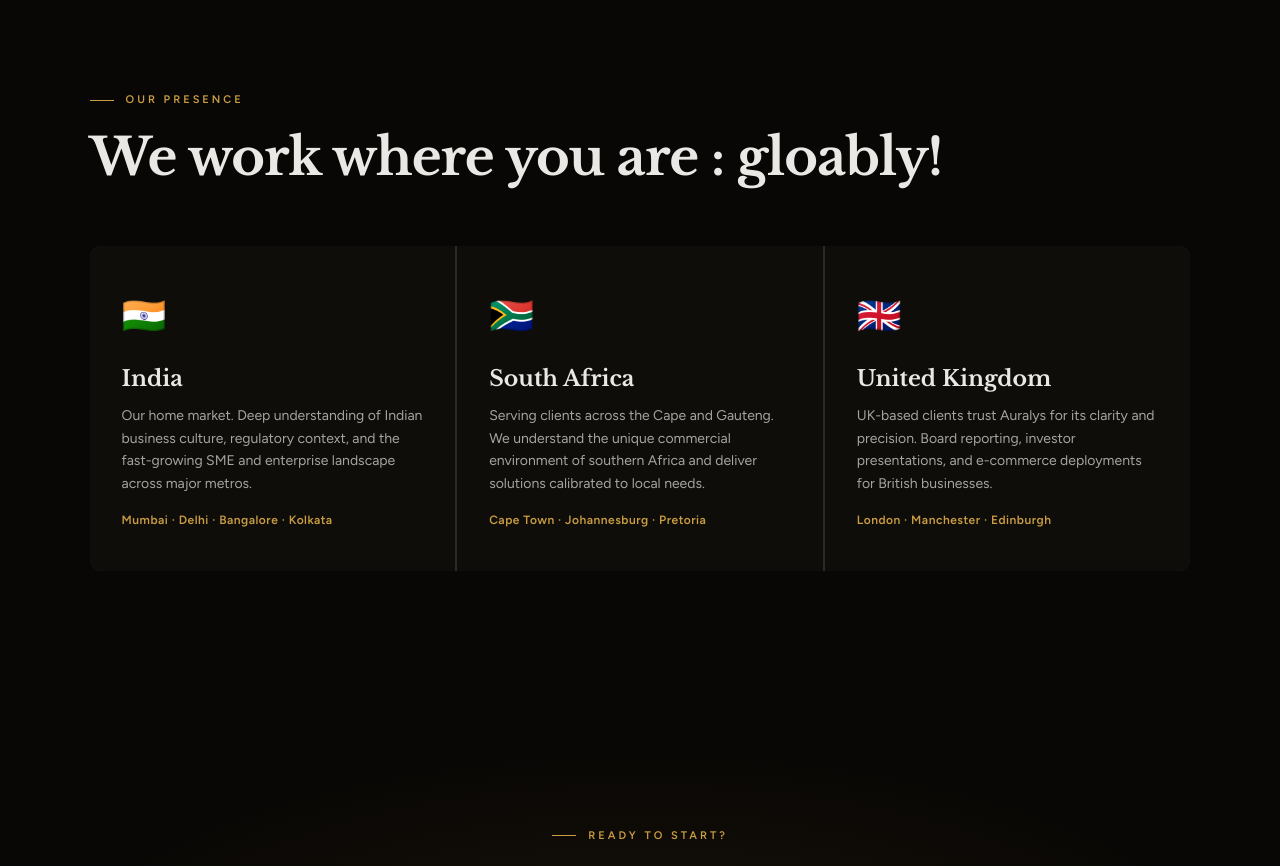
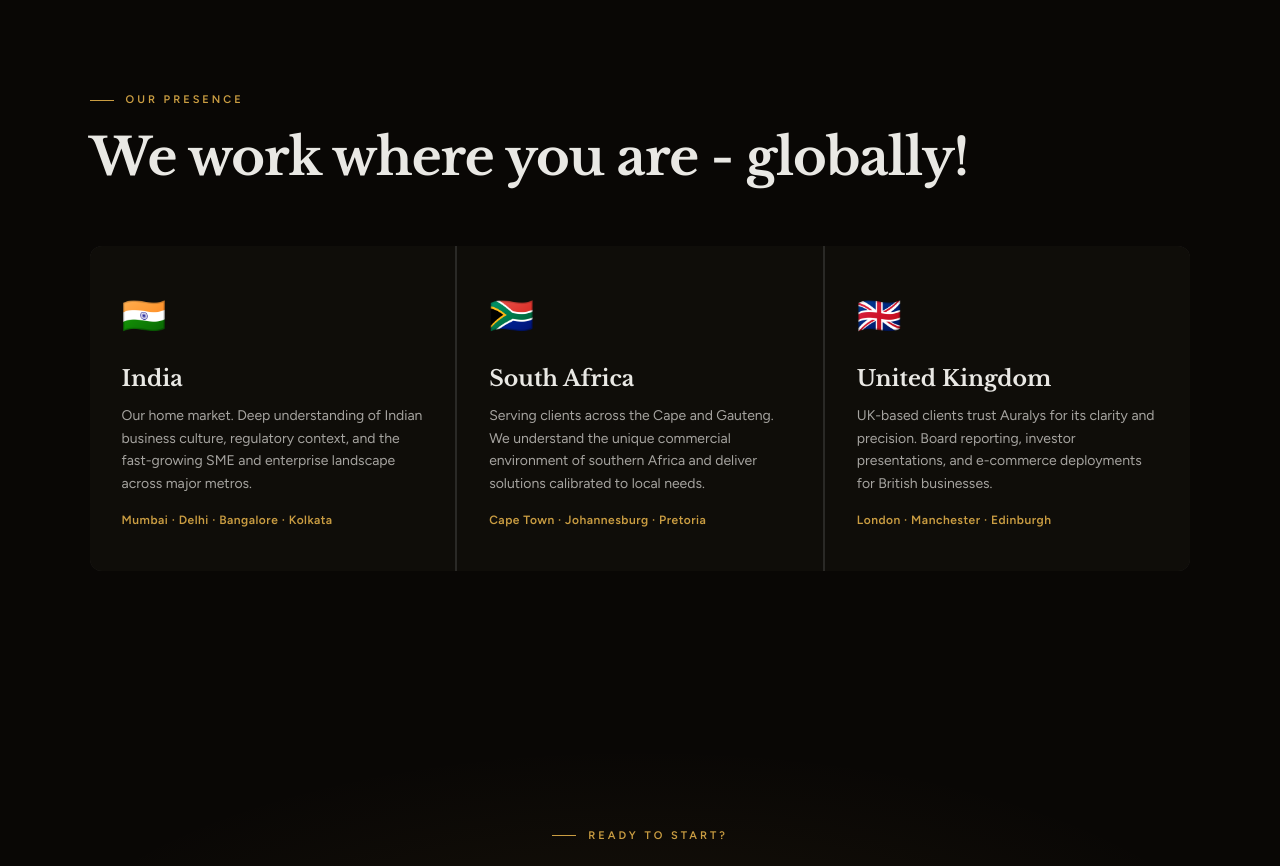
Before and after one commit to sammyjain95/auralys-website, a plain HTML site: page index.html in a window 1280 px wide. Shown: the part 2700-3566 px from the top of the page. Drawn offline with nearby package versions, Linux system fonts and the light colour scheme.

Commit message:
globally spelling mistake fix

```diff
--- a/index.html
+++ b/index.html
@@ -1514,7 +1514,7 @@
     <!-- GLOBAL PRESENCE -->
     <section class="section" id="global">
         <div class="section-label">Our Presence</div>
-        <h2 class="section-h2">We work where you are : gloably!</h2>
+        <h2 class="section-h2">We work where you are - globally!</h2>
 
         <div class="regions">
             <div class="region reveal">
```
